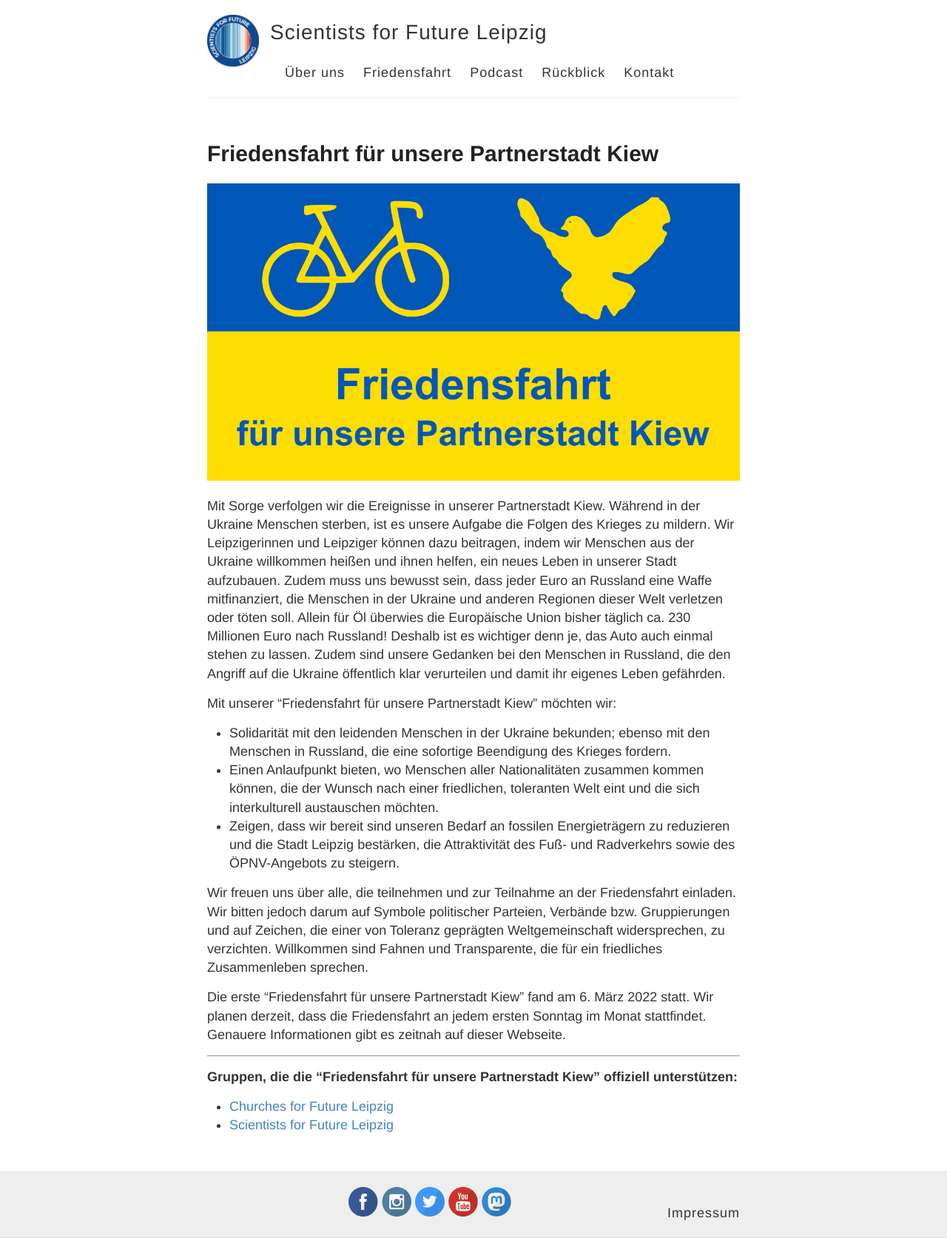
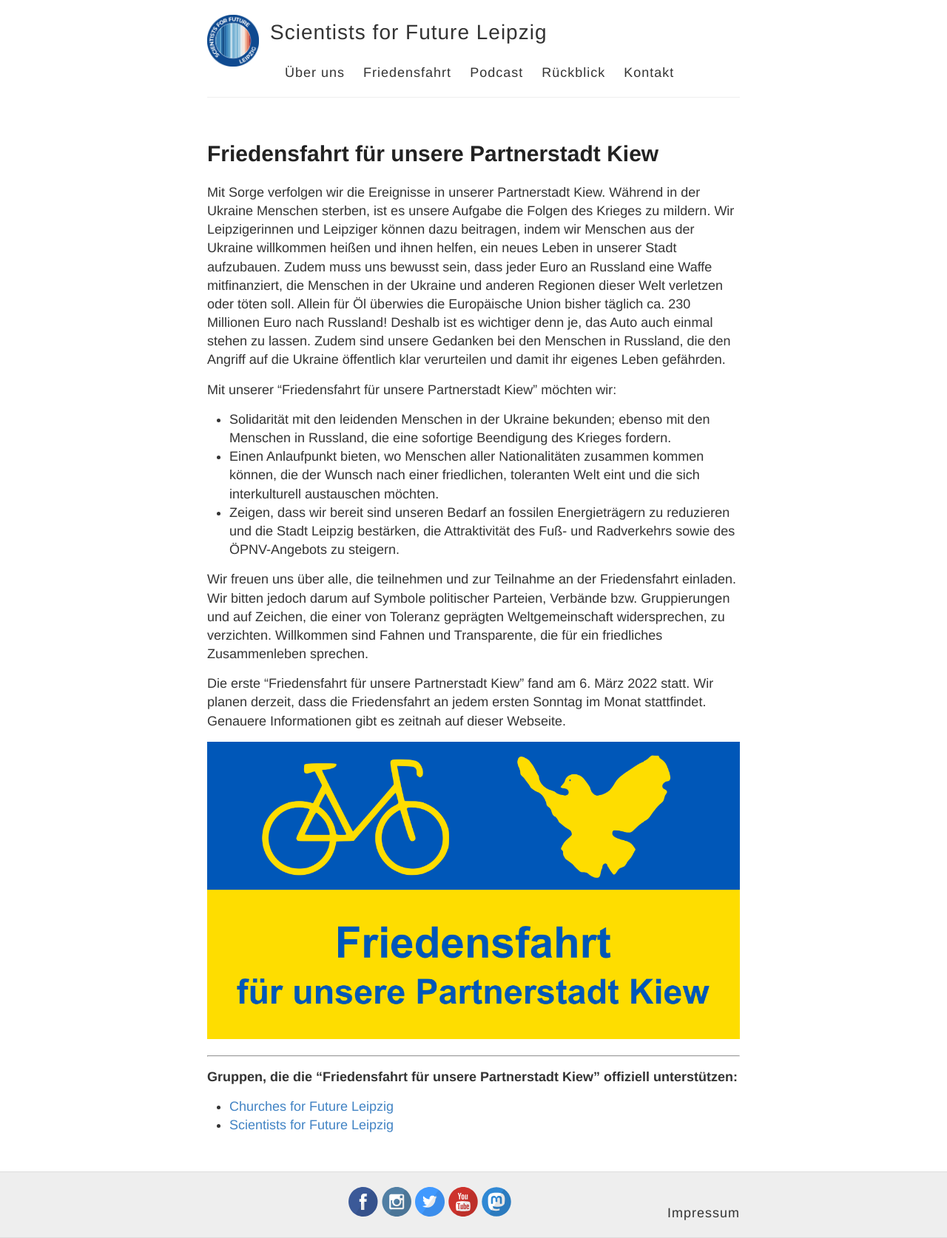
Before and after one commit to s4f-leipzig/s4f-leipzig.github.io, a Jekyll site: the page built from Friedensfahrt.md, in a window 1280 px wide. Shown: the whole page at 74% size. Built offline with Jekyll 4.4.1, drawn with Linux system fonts in a browser that asks for light colours.

Commit message:
Update Friedensfahrt.md

```diff
--- a/Friedensfahrt.md
+++ b/Friedensfahrt.md
@@ -3,8 +3,6 @@ layout: page
 title: Friedensfahrt für unsere Partnerstadt Kiew
 permalink: /friedensfahrt/
 ---
-
-![](/images/Friedensfahrt.png)
 
 Mit Sorge verfolgen wir die Ereignisse in unserer Partnerstadt Kiew. Während in der Ukraine Menschen sterben, ist es unsere Aufgabe die Folgen des Krieges
 zu mildern. Wir Leipzigerinnen und Leipziger können dazu beitragen, indem wir Menschen aus der Ukraine willkommen heißen und ihnen helfen, ein neues Leben
@@ -26,6 +24,8 @@ Wir freuen uns über alle, die teilnehmen und zur Teilnahme an der Friedensfahrt
 
 Die erste "Friedensfahrt für unsere Partnerstadt Kiew" fand am 6. März 2022 statt. Wir planen derzeit, dass die Friedensfahrt an jedem ersten Sonntag im Monat stattfindet. Genauere Informationen gibt es zeitnah auf dieser Webseite.
 
+![](/images/Friedensfahrt.png)
+
 <hr>
 
 <b>Gruppen, die die "Friedensfahrt für unsere Partnerstadt Kiew" offiziell unterstützen:</b>
```
